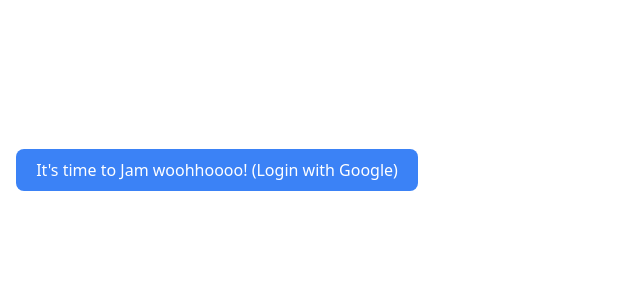
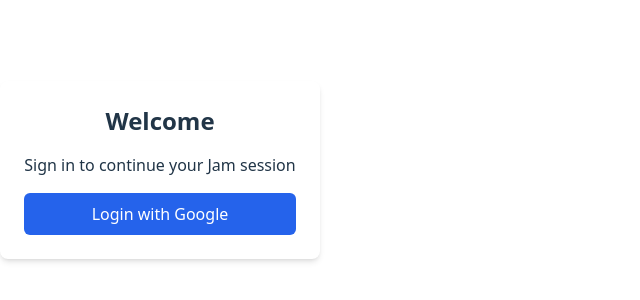
Before and after one commit to FaintestCloud/bandjamapp, a React (Vite) app: page /login in a window 1280 px wide. Shown: the part 230-530 px from the top of the page, without its empty margins (0-640 px from the left). Built offline with nearby package versions, Linux system fonts and the light colour scheme; no server answers.

Commit message:
Implement cleaner auth and login

```diff
--- a/package.json
+++ b/package.json
@@ -13,7 +13,8 @@
     "dotenv": "^17.2.3",
     "firebase": "^12.2.1",
     "react": "^19.1.1",
-    "react-dom": "^19.1.1"
+    "react-dom": "^19.1.1",
+    "react-router-dom": "^7.9.6"
   },
   "devDependencies": {
     "@eslint/js": "^9.33.0",
--- a/src/App.tsx
+++ b/src/App.tsx
@@ -1,77 +1,42 @@
-import { useEffect, useState } from 'react'
-import { signInWithPopup, signOut, onAuthStateChanged } from 'firebase/auth'
-import { auth, provider } from './firebaseConfig'
-import Home from './pages/Home'
+// src/App.tsx
+import { BrowserRouter, Routes, Route } from "react-router-dom";
+import { AuthProvider } from "./auth/AuthContext";
+import Home from "./pages/Home";
+import Login from "./pages/Login";
+import ProtectedRoute from "./components/ProtectedRoute";
 
-function App() {
-  const [user, setUser] = useState<any>(null);
+export default function App() {
+  return (
+    <AuthProvider>
+      <BrowserRouter>
+        <Routes>
+          {/* Public Route */}
+          <Route path="/login" element={<Login />} />
 
-  useEffect(() => {
-    onAuthStateChanged(auth, (currentUser) => {
-      setUser(currentUser);
-    });
-  }, []);
+          {/* Protected Route */}
+          <Route
+            path="/"
+            element={
+              <ProtectedRoute>
+                <Home />
+              </ProtectedRoute>
+            }
+          />
 
-const handleLogin = async () => signInWithPopup(auth, provider);
-const handleLogout = async () => signOut(auth);
+          {/* New Route Example */}
+          {/* <Route
+            path="/profile"
+            element={
+              <ProtectedRoute>
+                <Profile />
+              </ProtectedRoute>
+            }
+          /> */}
 
-return (
-  <div className="p-4 max-w-md mx-auto" >
-    {!user ? (
-      <>
-        <button
-        onClick={handleLogin}
-        className="w-full bg-blue-500 text-white py-2 rounded-lg"
-        >
-          It's time to Jam woohhoooo! (Login with Google)
-        </button>
-      </>
-    ) : (
-      <>
-        <div className="flex justify-between items-center mb-4">
-          <p className="text-lg">Welcome, {user.displayName}</p>
-          <button onClick={handleLogout} className="text-red-500">
-            Logout
-          </button>
-        </div>
-        <Home user={user} />
-      </>
-    )}
-  </div>
-);
+          {/* Catch-all / 404 Route */}
+          {/* <Route path="*" element={<NotFound />} /> */}
+        </Routes>
+      </BrowserRouter>
+    </AuthProvider>
+  );
 }
-
-export default App;
-
-// import reactLogo from './assets/react.svg'
-// import viteLogo from '/vite.svg'
-// import './App.css'
-
-// function App() {
-//   const [count, setCount] = useState(0)
-
-//   return (
-//     <>
-//       <div>
-//         <a href="https://vite.dev" target="_blank">
-//           <img src={viteLogo} className="logo" alt="Vite logo" />
-//         </a>
-//         <a href="https://react.dev" target="_blank">
-//           <img src={reactLogo} className="logo react" alt="React logo" />
-//         </a>
-//       </div>
-//       <h1>Vite + React</h1>
-//       <div className="card">
-//         <button onClick={() => setCount((count) => count + 1)}>
-//           count is {count}
-//         </button>
-//         <p>
-//           Edit <code>src/App.tsx</code> and save to test HMR
-//         </p>
-//       </div>
-//       <p className="read-the-docs">
-//         Click on the Vite and React logos to learn more
-//       </p>
-//     </>
-//   )
-// }
--- /dev/null
+++ b/src/auth/AuthContext.tsx
@@ -0,0 +1,37 @@
+// src/auth/AuthContext.tsx
+import { createContext, useContext, useEffect, useState } from "react";
+import { onAuthStateChanged } from "firebase/auth";
+import type { User } from "firebase/auth";
+import { auth } from "../firebaseConfig";
+
+interface AuthContextType {
+  user: User | null;
+  loading: boolean;
+}
+
+const AuthContext = createContext<AuthContextType>({
+  user: null,
+  loading: true,
+});
+
+export const useAuth = () => useContext(AuthContext);
+
+export const AuthProvider = ({ children }: { children: React.ReactNode }) => {
+    const [user, setUser] = useState<User | null>(null);
+    const [loading, setLoading] = useState(true);
+
+    useEffect(() => {
+    const unsubscribe = onAuthStateChanged(auth, (currentUser) => {
+        setUser(currentUser);
+        setLoading(false);
+    });
+
+    return () => unsubscribe();
+    }, []);
+
+    return (
+    <AuthContext.Provider value={{ user, loading }}>
+        {children}
+    </AuthContext.Provider>
+    );
+};
--- /dev/null
+++ b/src/components/ProtectedRoute.tsx
@@ -0,0 +1,12 @@
+// src/components/ProtectedRoute.tsx
+import { Navigate } from "react-router-dom";
+import { useAuth } from "../auth/AuthContext";
+
+export default function ProtectedRoute({ children }: { children: JSX.Element }) {
+  const { user, loading } = useAuth();
+
+  if (loading) return <p className="p-4">Loading...</p>;
+  if (!user) return <Navigate to="/login" replace />;
+
+  return children;
+}
--- a/src/pages/Home.tsx
+++ b/src/pages/Home.tsx
@@ -1,8 +1,19 @@
+import { signOut } from "firebase/auth";
+import { auth } from "../firebaseConfig";
+import { useAuth } from "../auth/AuthContext";
 import SongList from "../components/SongList";
 
-export default function Home({user}: {user: any}) {
+export default function Home() {
+    const { user } = useAuth();
     return (
-        <div>
+        <div className="p-4 max-w-md mx-auto">
+            <div className="flex justify-between mb-4">
+                <p className="text-lg">Welcome, {user?.displayName}</p>
+                <button onClick={() => signOut(auth)} className="text-red-500">
+                    Logout
+                </button>
+            </div>
+
             <h1 className="text-3xl font-bold mb-4">Welcome to Band Jam!</h1>
             <SongList />
         </div>
--- /dev/null
+++ b/src/pages/Login.tsx
@@ -0,0 +1,27 @@
+import { signInWithPopup } from "firebase/auth";
+import { auth, provider } from "../firebaseConfig"
+
+export default function Login() {
+    const handleLogin = async() => {
+        try {
+            await signInWithPopup(auth, provider);
+        } catch (error) {
+            console.log(error)
+        }
+    };
+
+    return (
+    <div className="flex flex-col h-screen items-center justify-center">
+        <div className="bg-white p-6 shadow-md rounded-lg w-80 text-center">
+        <h1 className="text-2xl font-bold mb-4">Welcome</h1>
+        <p className="mb-4">Sign in to continue your Jam session</p>
+        <button
+            onClick={handleLogin}
+            className="w-full bg-blue-600 text-white py-2 rounded-md hover:bg-blue-700"
+        >
+            Login with Google
+        </button>
+        </div>
+    </div>
+    );
+}
```
